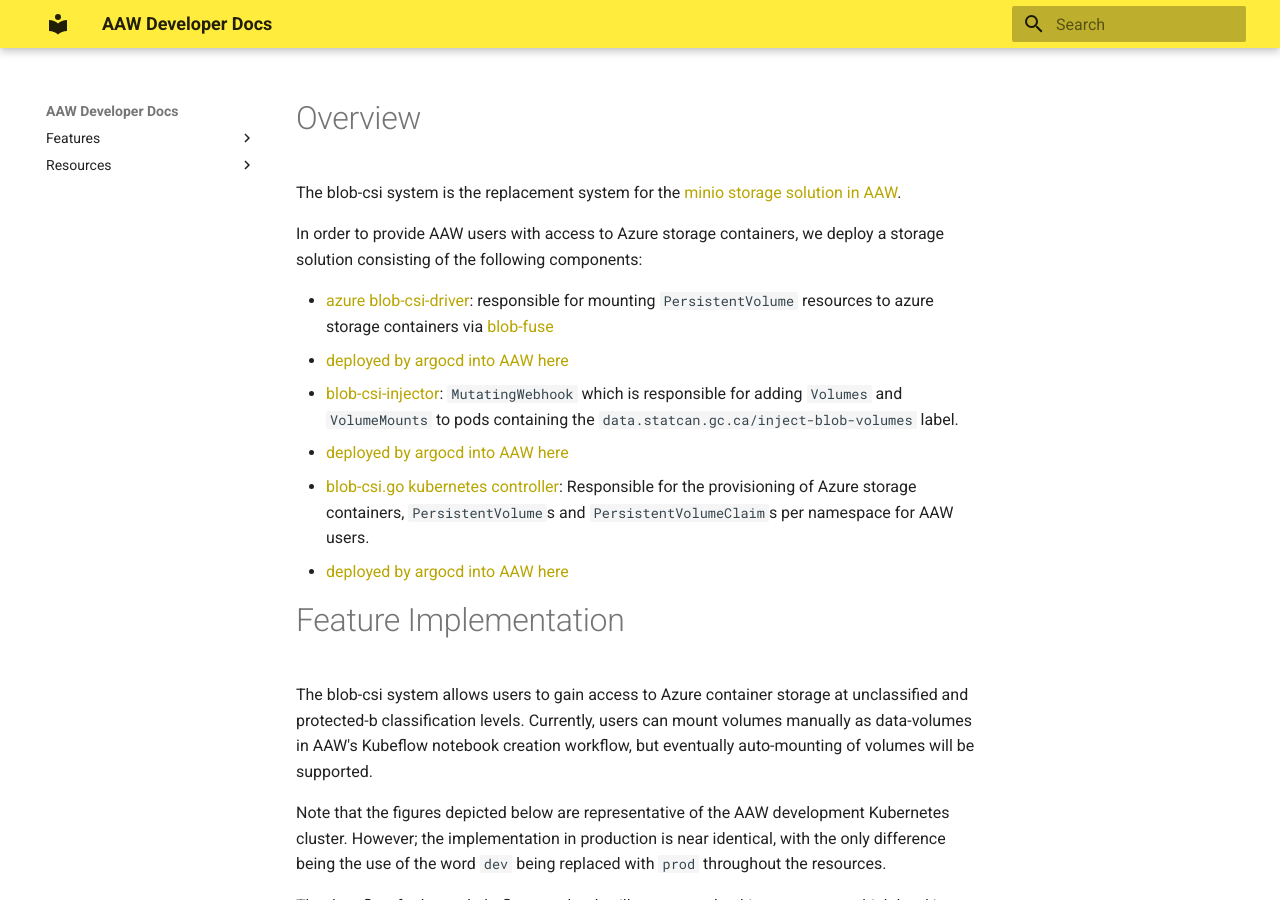
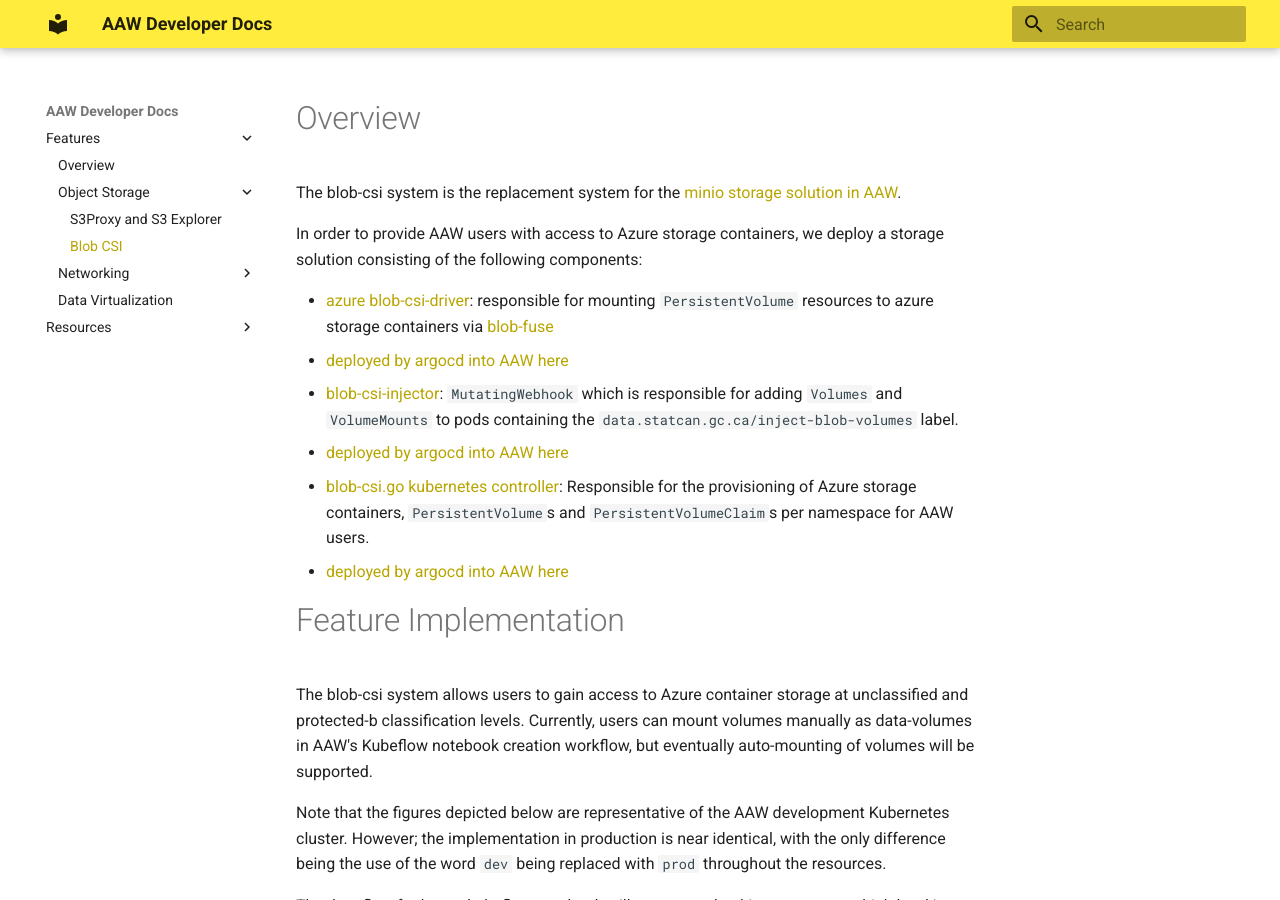
Before and after one commit to StatCan/aaw-developer-docs, an MkDocs documentation site: the page built from docs/features/object-storage/blobcsi.md, in a window 1280 px wide and 900 px high. Built offline with MkDocs 1.6.1 and Material for MkDocs 9.7.7, drawn with Linux system fonts in a browser that asks for light colours; some of the changed lines change nothing that is shown.

Commit message:
fix(mkdocs): typo in blobcsi page

```diff
--- a/mkdocs.yml
+++ b/mkdocs.yml
@@ -11,7 +11,7 @@
     - Overview: features/index.md
     - Object Storage:
       - S3Proxy and S3 Explorer: features/object-storage/s3proxy.md
-      - Blob CSI: features/object-storage/blob-csi.md
+      - Blob CSI: features/object-storage/blobcsi.md
     - Networking:
       - Cloud Main Connectivity: features/networking/cloud-main-connectivity.md
     - Data Virtualization: features/data-virtualization/trino.md
```
